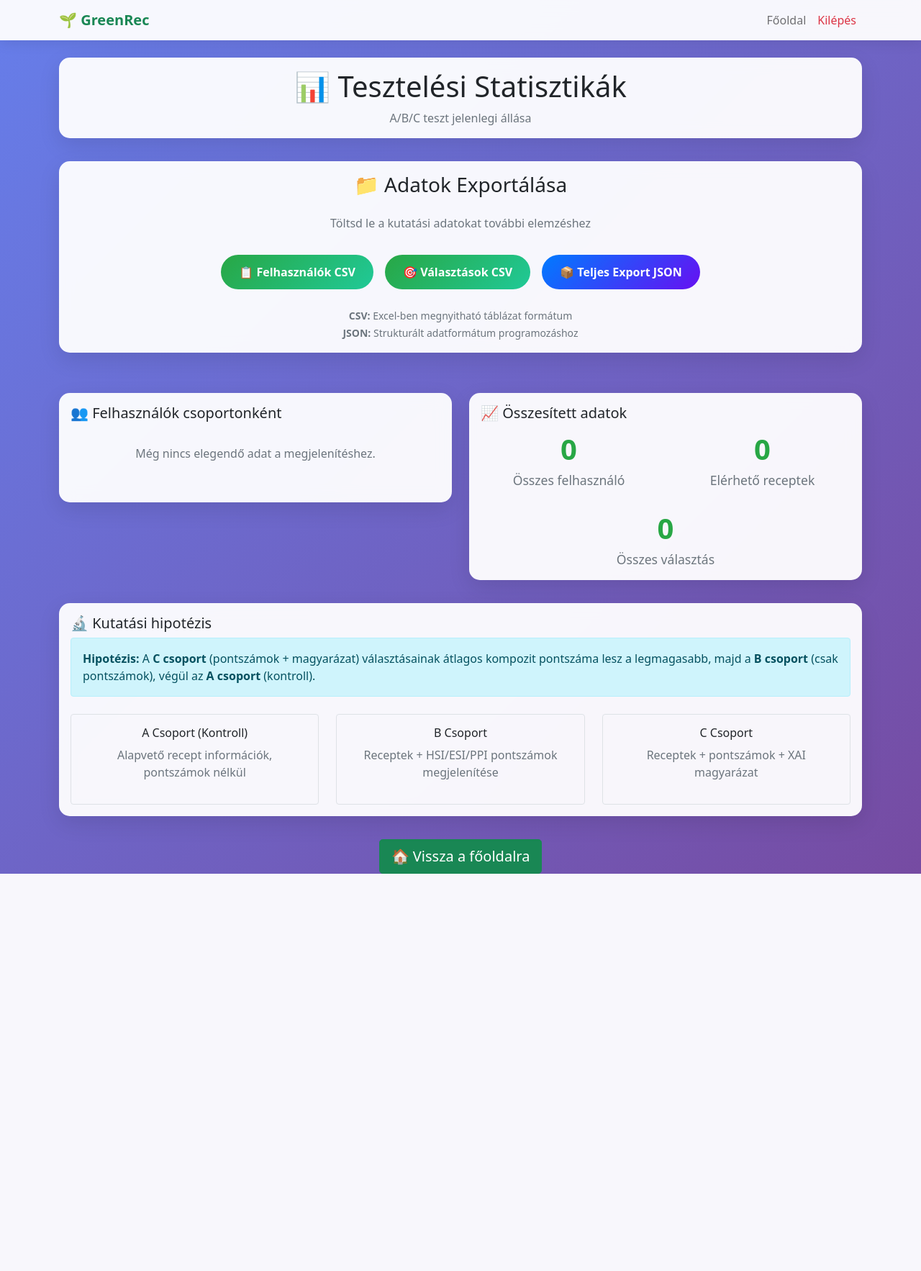
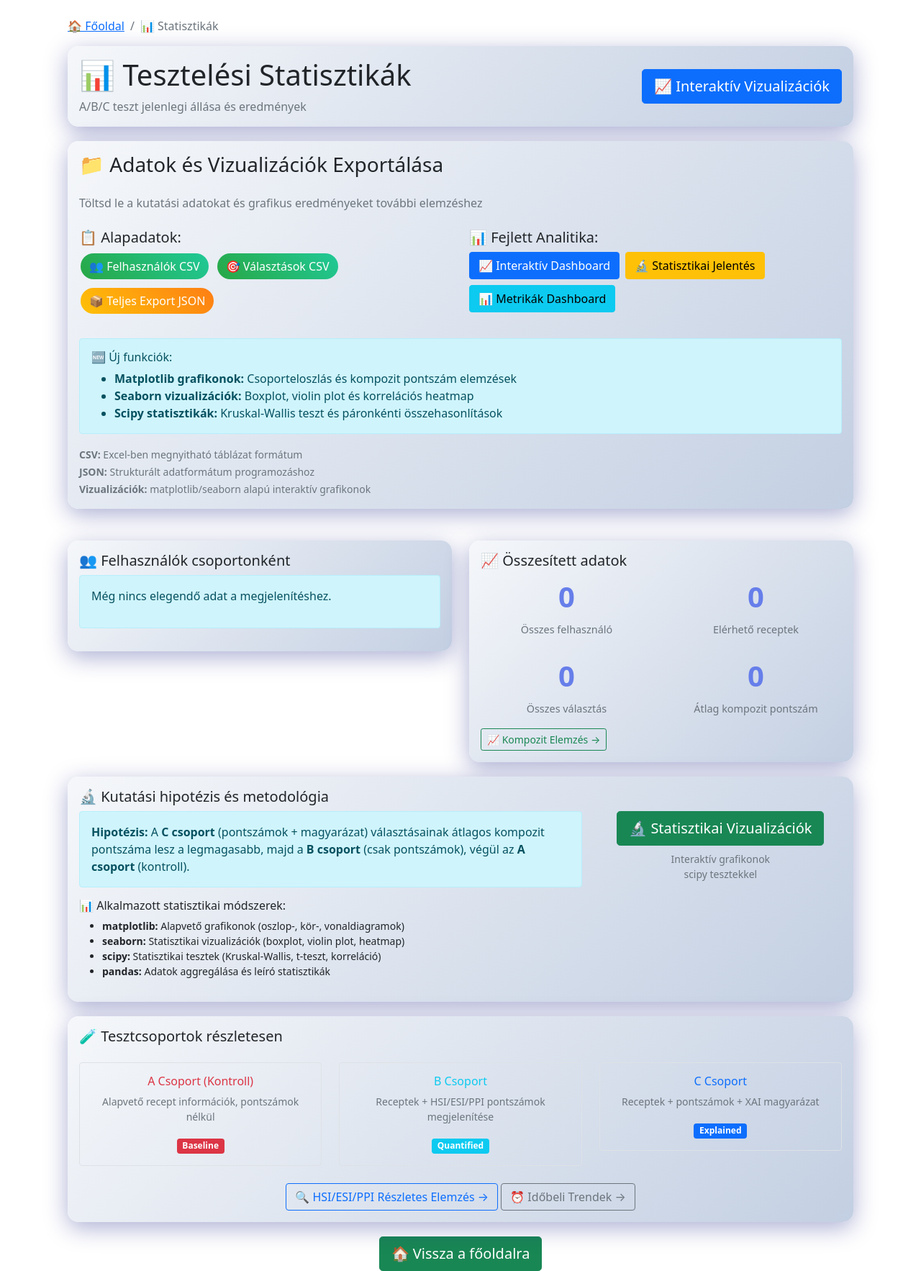
Before and after one commit to bvin81/RecSys_Bootstrap, a Flask app: page /stats in a window 1280 px wide. Shown: the whole page at 72% size. Before the commit the page ends 1214 px from the top, so only its background shows below. Run offline with Flask 3, Linux system fonts and the light colour scheme; data that the repository does not hold is empty; some libraries are stand-ins or nearby versions.

Commit message:
Update stats.html

```diff
--- a/templates/stats.html
+++ b/templates/stats.html
@@ -1,97 +1,52 @@
-<!DOCTYPE html>
-<html lang="hu">
-<head>
-    <meta charset="UTF-8">
-    <meta name="viewport" content="width=device-width, initial-scale=1.0">
-    <title>Statisztikák - GreenRec</title>
-    <link href="https://cdn.jsdelivr.net/npm/bootstrap@5.1.3/dist/css/bootstrap.min.css" rel="stylesheet">
-    <style>
-        body {
-            background: linear-gradient(135deg, #667eea 0%, #764ba2 100%);
-            min-height: 100vh;
-        }
-        .navbar {
-            background: rgba(255, 255, 255, 0.95) !important;
-            backdrop-filter: blur(10px);
-            box-shadow: 0 2px 20px rgba(0, 0, 0, 0.1);
-        }
-        .stats-card {
-            border: none;
-            border-radius: 15px;
-            box-shadow: 0 10px 30px rgba(0, 0, 0, 0.1);
-            margin-bottom: 2rem;
-            background: rgba(255, 255, 255, 0.95);
-            backdrop-filter: blur(10px);
-        }
-        .export-btn {
-            border-radius: 25px;
-            padding: 12px 25px;
-            font-weight: 600;
-            margin: 0.5rem;
-            transition: all 0.3s ease;
-        }
-        .export-btn:hover {
-            transform: translateY(-2px);
-            box-shadow: 0 5px 15px rgba(0, 0, 0, 0.2);
-        }
-        .btn-csv {
-            background: linear-gradient(135deg, #28a745, #20c997);
-            border: none;
-            color: white;
-        }
-        .btn-json {
-            background: linear-gradient(135deg, #007bff, #6610f2);
-            border: none;
-            color: white;
-        }
-        .stat-number {
-            font-size: 2.5rem;
-            font-weight: bold;
-            color: #28a745;
-        }
-        .stat-label {
-            font-size: 1.1rem;
-            color: #6c757d;
-            font-weight: 500;
-        }
-    </style>
-</head>
-<body>
-    <!-- Navigation -->
-    <nav class="navbar navbar-expand-lg navbar-light">
-        <div class="container">
-            <a class="navbar-brand fw-bold text-success" href="{{ url_for('index') }}">🌱 GreenRec</a>
-            <div class="navbar-nav ms-auto">
-                <a class="nav-link" href="{{ url_for('index') }}">Főoldal</a>
-                <a class="nav-link text-danger" href="{{ url_for('logout') }}">Kilépés</a>
-            </div>
-        </div>
+{% extends "base.html" %}
+
+{% block title %}Statisztikák - GreenRec{% endblock %}
+
+{% block content %}
+<div class="container mt-4">
+    <!-- Breadcrumb Navigation -->
+    <nav aria-label="breadcrumb">
+        <ol class="breadcrumb">
+            <li class="breadcrumb-item"><a href="/">🏠 Főoldal</a></li>
+            <li class="breadcrumb-item active">📊 Statisztikák</li>
+        </ol>
     </nav>
 
-    <div class="container mt-4">
-        <!-- Page Header -->
+    <!-- Page Header with Visualization Link -->
     <div class="row">
         <div class="col-12">
             <div class="stats-card">
-                    <div class="card-body text-center">
+                <div class="card-body">
+                    <div class="row align-items-center">
+                        <div class="col-md-8">
                             <h1 class="card-title">📊 Tesztelési Statisztikák</h1>
-                        <p class="card-text text-muted">A/B/C teszt jelenlegi állása</p>
+                            <p class="card-text text-muted">A/B/C teszt jelenlegi állása és eredmények</p>
+                        </div>
+                        <div class="col-md-4 text-end">
+                            <a href="/visualizations" class="btn btn-primary btn-lg">
+                                📈 Interaktív Vizualizációk
+                            </a>
+                        </div>
+                    </div>
                 </div>
             </div>
         </div>
     </div>
 
-        <!-- Export Buttons -->
+    <!-- Enhanced Export Buttons -->
     <div class="row mb-4">
         <div class="col-12">
             <div class="stats-card">
-                    <div class="card-body text-center">
-                        <h3 class="card-title mb-4">📁 Adatok Exportálása</h3>
-                        <p class="text-muted mb-4">Töltsd le a kutatási adatokat további elemzéshez</p>
+                <div class="card-body">
+                    <h3 class="card-title mb-4">📁 Adatok és Vizualizációk Exportálása</h3>
+                    <p class="text-muted mb-4">Töltsd le a kutatási adatokat és grafikus eredményeket további elemzéshez</p>
 
-                        <div class="d-flex flex-wrap justify-content-center">
+                    <div class="row">
+                        <div class="col-md-6">
+                            <h5>📋 Alapadatok:</h5>
+                            <div class="d-flex flex-wrap gap-2 mb-3">
                                 <a href="{{ url_for('export_users') }}" class="btn export-btn btn-csv">
-                                📋 Felhasználók CSV
+                                    👥 Felhasználók CSV
                                 </a>
                                 <a href="{{ url_for('export_choices') }}" class="btn export-btn btn-csv">
                                     🎯 Választások CSV
@@ -100,11 +55,37 @@
                                     📦 Teljes Export JSON
                                 </a>
                             </div>
+                        </div>
+                        <div class="col-md-6">
+                            <h5>📊 Fejlett Analitika:</h5>
+                            <div class="d-flex flex-wrap gap-2 mb-3">
+                                <a href="/visualizations" class="btn btn-primary">
+                                    📈 Interaktív Dashboard
+                                </a>
+                                <a href="/export/statistical_report" class="btn btn-warning" target="_blank">
+                                    🔬 Statisztikai Jelentés
+                                </a>
+                                <a href="/metrics/dashboard" class="btn btn-info">
+                                    📊 Metrikák Dashboard
+                                </a>
+                            </div>
+                        </div>
+                    </div>
+
+                    <div class="alert alert-info mt-3">
+                        <h6 class="alert-heading">🆕 Új funkciók:</h6>
+                        <ul class="mb-0">
+                            <li><strong>Matplotlib grafikonok:</strong> Csoporteloszlás és kompozit pontszám elemzések</li>
+                            <li><strong>Seaborn vizualizációk:</strong> Boxplot, violin plot és korrelációs heatmap</li>
+                            <li><strong>Scipy statisztikák:</strong> Kruskal-Wallis teszt és páronkénti összehasonlítások</li>
+                        </ul>
+                    </div>
 
                     <div class="mt-3">
                         <small class="text-muted">
                             <strong>CSV:</strong> Excel-ben megnyitható táblázat formátum<br>
-                                <strong>JSON:</strong> Strukturált adatformátum programozáshoz
+                            <strong>JSON:</strong> Strukturált adatformátum programozáshoz<br>
+                            <strong>Vizualizációk:</strong> matplotlib/seaborn alapú interaktív grafikonok
                         </small>
                     </div>
                 </div>
@@ -112,7 +93,7 @@
         </div>
     </div>
 
-        <!-- Statistics -->
+    <!-- Statistics Cards -->
     <div class="row">
         <!-- Users by Group -->
         <div class="col-md-6">
@@ -120,32 +101,27 @@
                 <div class="card-body">
                     <h5 class="card-title">👥 Felhasználók csoportonként</h5>
 
-                        {% if stats.user_groups %}
+                    {% if group_stats %}
                         <div class="table-responsive">
-                                <table class="table table-hover">
+                            <table class="table table-sm">
                                 <thead>
                                     <tr>
                                         <th>Csoport</th>
-                                            <th>Felhasználók száma</th>
+                                        <th>Felhasználók</th>
+                                        <th>Arány</th>
                                         <th>Leírás</th>
                                     </tr>
                                 </thead>
                                 <tbody>
-                                        {% for group, count in stats.user_groups.items() %}
+                                    {% for stat in group_stats %}
                                     <tr>
-                                            <td>
-                                                <span class="badge bg-{{ 'primary' if group == 'A' else 'success' if group == 'B' else 'warning' }}">
-                                                    {{ group }} csoport
-                                                </span>
-                                            </td>
-                                            <td><span class="stat-number">{{ count }}</span></td>
-                                            <td class="text-muted">
-                                                {% if group == 'A' %}
-                                                    Kontroll (pontszámok nélkül)
-                                                {% elif group == 'B' %}
-                                                    Pontszámokkal
-                                                {% else %}
-                                                    Pontszámok + magyarázat
+                                        <td><span class="badge bg-primary">{{ stat.group }}</span></td>
+                                        <td><strong>{{ stat.user_count }}</strong></td>
+                                        <td>{{ "%.1f"|format(stat.percentage) }}%</td>
+                                        <td class="small text-muted">
+                                            {% if stat.group == 'A' %}Kontroll (alapvető info)
+                                            {% elif stat.group == 'B' %}HSI/ESI/PPI pontszámok
+                                            {% elif stat.group == 'C' %}Pontszámok + magyarázat
                                             {% endif %}
                                         </td>
                                     </tr>
@@ -153,8 +129,14 @@
                                 </tbody>
                             </table>
                         </div>
+
+                        <div class="mt-3">
+                            <a href="/visualizations#distribution" class="btn btn-outline-primary btn-sm">
+                                📊 Csoporteloszlás Vizualizáció →
+                            </a>
+                        </div>
                     {% else %}
-                            <div class="text-center text-muted py-4">
+                        <div class="alert alert-info">
                             <p>Még nincs elegendő adat a megjelenítéshez.</p>
                         </div>
                     {% endif %}
@@ -162,7 +144,7 @@
             </div>
         </div>
 
-            <!-- Overall Stats -->
+        <!-- Overall Stats Enhanced -->
         <div class="col-md-6">
             <div class="stats-card">
                 <div class="card-body">
@@ -181,47 +163,103 @@
 
                     {% if stats.total_choices is defined %}
                     <div class="row text-center mt-4">
-                            <div class="col-12">
+                        <div class="col-6">
                             <div class="stat-number">{{ stats.total_choices or 0 }}</div>
                             <div class="stat-label">Összes választás</div>
                         </div>
+                        <div class="col-6">
+                            <div class="stat-number">{{ stats.avg_composite_score or 0 }}</div>
+                            <div class="stat-label">Átlag kompozit pontszám</div>
+                        </div>
                     </div>
                     {% endif %}
+
+                    <div class="mt-3">
+                        <a href="/visualizations#composite" class="btn btn-outline-success btn-sm">
+                            📈 Kompozit Elemzés →
+                        </a>
+                    </div>
                 </div>
             </div>
         </div>
     </div>
 
-        <!-- Research Hypothesis -->
+    <!-- Enhanced Research Hypothesis Section -->
     <div class="row">
         <div class="col-12">
             <div class="stats-card">
                 <div class="card-body">
-                        <h5 class="card-title">🔬 Kutatási hipotézis</h5>
+                    <h5 class="card-title">🔬 Kutatási hipotézis és metodológia</h5>
+
+                    <div class="row">
+                        <div class="col-md-8">
                             <div class="alert alert-info">
                                 <strong>Hipotézis:</strong> A <strong>C csoport</strong> (pontszámok + magyarázat) választásainak átlagos kompozit pontszáma lesz a legmagasabb,
                                 majd a <strong>B csoport</strong> (csak pontszámok), végül az <strong>A csoport</strong> (kontroll).
                             </div>
 
+                            <h6>📊 Alkalmazott statisztikai módszerek:</h6>
+                            <ul class="small">
+                                <li><strong>matplotlib:</strong> Alapvető grafikonok (oszlop-, kör-, vonaldiagramok)</li>
+                                <li><strong>seaborn:</strong> Statisztikai vizualizációk (boxplot, violin plot, heatmap)</li>
+                                <li><strong>scipy:</strong> Statisztikai tesztek (Kruskal-Wallis, t-teszt, korreláció)</li>
+                                <li><strong>pandas:</strong> Adatok aggregálása és leíró statisztikák</li>
+                            </ul>
+                        </div>
+                        <div class="col-md-4">
+                            <div class="text-center">
+                                <a href="/visualizations" class="btn btn-success btn-lg">
+                                    🔬 Statisztikai Vizualizációk
+                                </a>
+                                <p class="small text-muted mt-2">
+                                    Interaktív grafikonok<br>
+                                    scipy tesztekkel
+                                </p>
+                            </div>
+                        </div>
+                    </div>
+                </div>
+            </div>
+        </div>
+    </div>
+
+    <!-- Methodology Enhancement -->
+    <div class="row">
+        <div class="col-12">
+            <div class="stats-card">
+                <div class="card-body">
+                    <h5 class="card-title">🧪 Tesztcsoportok részletesen</h5>
                     <div class="row mt-4">
                         <div class="col-md-4">
                             <div class="text-center p-3 border rounded">
-                                    <h6>A Csoport (Kontroll)</h6>
-                                    <p class="text-muted">Alapvető recept információk, pontszámok nélkül</p>
+                                <h6 class="text-danger">A Csoport (Kontroll)</h6>
+                                <p class="text-muted small">Alapvető recept információk, pontszámok nélkül</p>
+                                <span class="badge bg-danger">Baseline</span>
                             </div>
                         </div>
                         <div class="col-md-4">
                             <div class="text-center p-3 border rounded">
-                                    <h6>B Csoport</h6>
-                                    <p class="text-muted">Receptek + HSI/ESI/PPI pontszámok megjelenítése</p>
+                                <h6 class="text-info">B Csoport</h6>
+                                <p class="text-muted small">Receptek + HSI/ESI/PPI pontszámok megjelenítése</p>
+                                <span class="badge bg-info">Quantified</span>
                             </div>
                         </div>
                         <div class="col-md-4">
                             <div class="text-center p-3 border rounded">
-                                    <h6>C Csoport</h6>
-                                    <p class="text-muted">Receptek + pontszámok + XAI magyarázat</p>
+                                <h6 class="text-primary">C Csoport</h6>
+                                <p class="text-muted small">Receptek + pontszámok + XAI magyarázat</p>
+                                <span class="badge bg-primary">Explained</span>
                             </div>
                         </div>
+                    </div>
+
+                    <div class="mt-4 text-center">
+                        <a href="/visualizations#breakdown" class="btn btn-outline-primary">
+                            🔍 HSI/ESI/PPI Részletes Elemzés →
+                        </a>
+                        <a href="/visualizations#timeline" class="btn btn-outline-secondary">
+                            ⏰ Időbeli Trendek →
+                        </a>
                     </div>
                 </div>
             </div>
@@ -238,6 +276,49 @@
     </div>
 </div>
 
-    <script src="https://cdn.jsdelivr.net/npm/bootstrap@5.1.3/dist/js/bootstrap.bundle.min.js"></script>
-</body>
-</html>
+<style>
+    .stats-card {
+        background: linear-gradient(135deg, #f5f7fa 0%, #c3cfe2 100%);
+        border: none;
+        border-radius: 15px;
+        box-shadow: 0 8px 32px rgba(31, 38, 135, 0.37);
+        backdrop-filter: blur(4px);
+        margin-bottom: 20px;
+    }
+
+    .stat-number {
+        font-size: 2.5rem;
+        font-weight: bold;
+        color: #667eea;
+    }
+
+    .stat-label {
+        font-size: 0.9rem;
+        color: #6c757d;
+        margin-top: 5px;
+    }
+
+    .export-btn {
+        margin: 2px;
+        border-radius: 20px;
+    }
+
+    .btn-csv {
+        background: linear-gradient(45deg, #28a745, #20c997);
+        color: white;
+        border: none;
+    }
+
+    .btn-json {
+        background: linear-gradient(45deg, #ffc107, #fd7e14);
+        color: white;
+        border: none;
+    }
+
+    .btn-csv:hover, .btn-json:hover {
+        transform: translateY(-2px);
+        box-shadow: 0 4px 8px rgba(0,0,0,0.2);
+        color: white;
+    }
+</style>
+{% endblock %}
```
Lines whose indentation alone changed are shown as unchanged.
